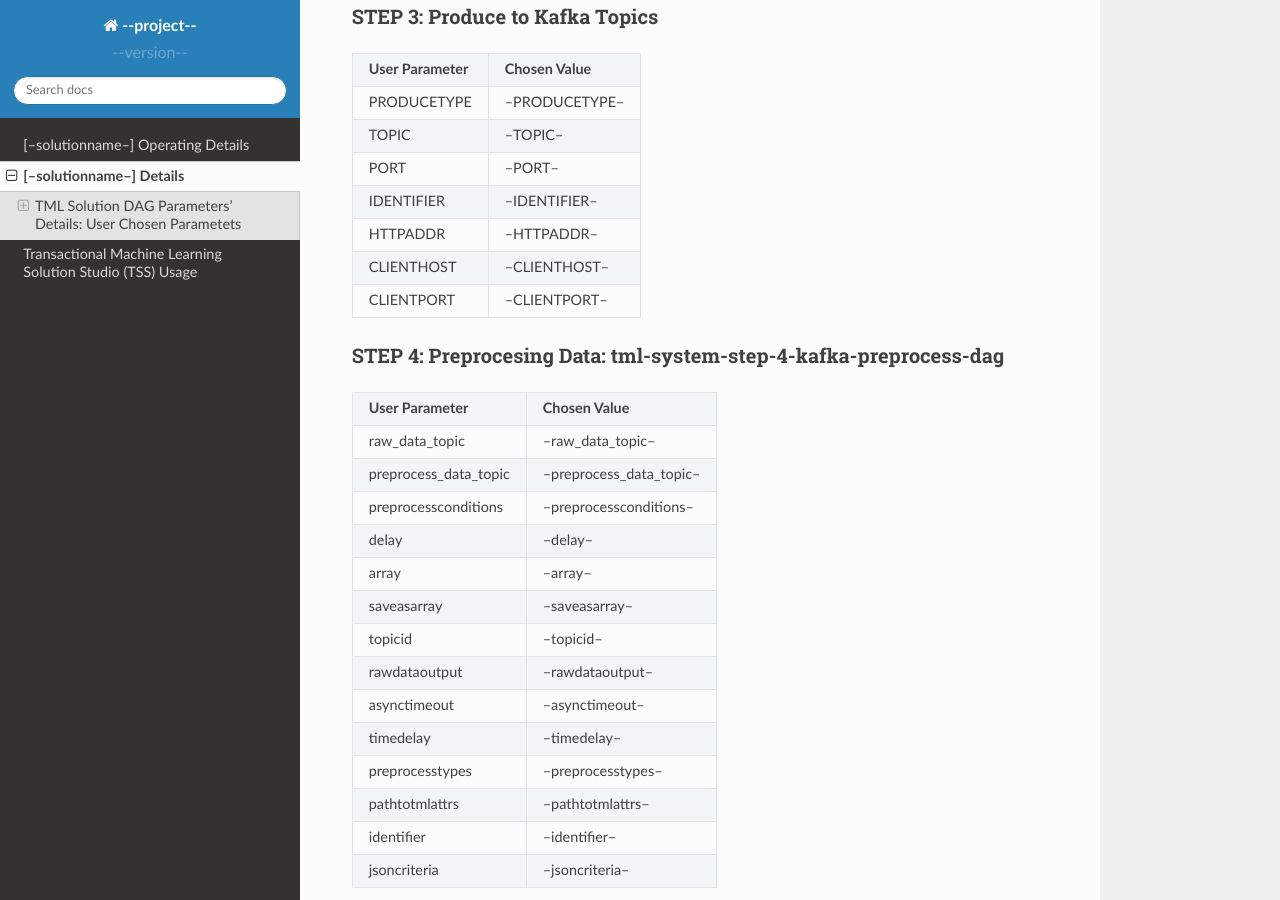
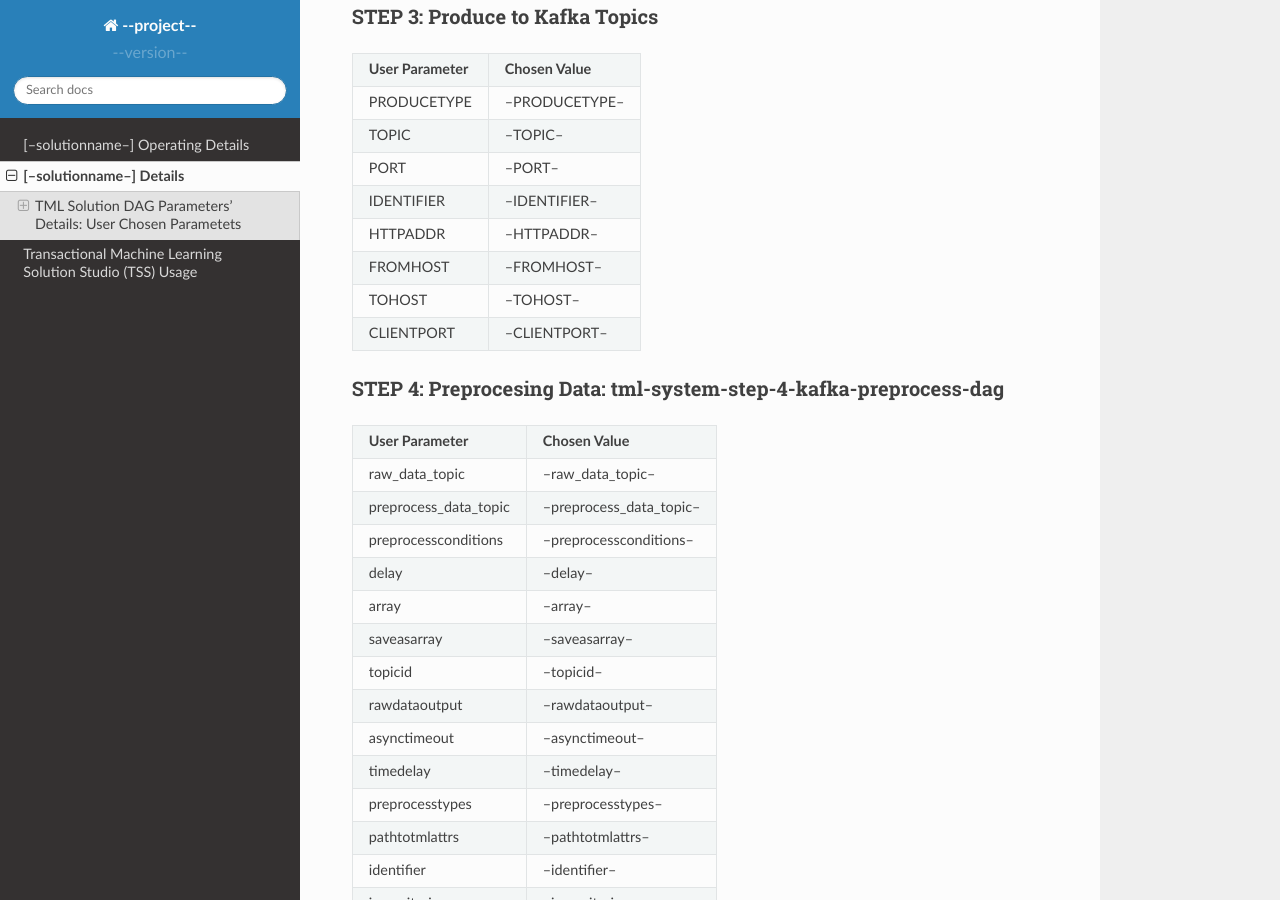
Before and after one commit to vanesalcb06/tssproject2-2b5c, a Sphinx documentation site: the page built from docs/source/details.rst, in a window 1280 px wide and 900 px high, scrolled down 1114 px. Built offline with Sphinx 7.4.7 and the Read the Docs theme 2.0.0, drawn with Linux system fonts in a browser that asks for light colours.

Commit message:
Update details.rst

```diff
--- a/docs/source/details.rst
+++ b/docs/source/details.rst
@@ -75,8 +75,10 @@ STEP 3: Produce to Kafka Topics
      - --IDENTIFIER--
    * - HTTPADDR
      - --HTTPADDR--
-   * - CLIENTHOST
-     - --CLIENTHOST--
+   * - FROMHOST
+     - --FROMHOST--
+   * - TOHOST
+     - --TOHOST--
    * - CLIENTPORT
      - --CLIENTPORT--
 
```
